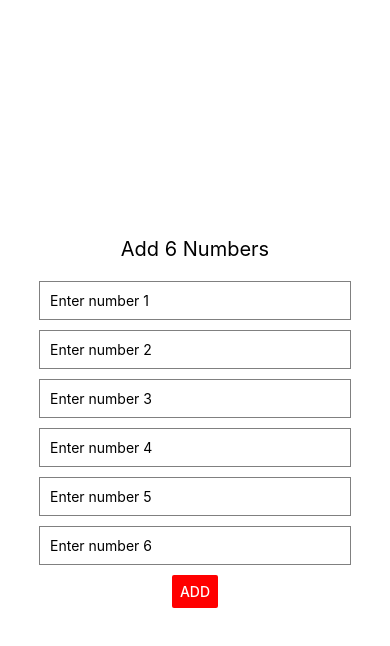
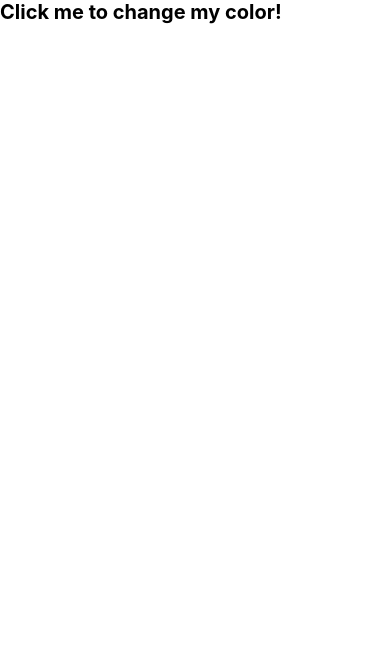
Before and after one commit to Adeoye03/classwork, a React Native app: screen / in a window 390 px wide. Shown: the top 646 px of the page. Built offline with nearby package versions, Linux system fonts and the light colour scheme.

Commit message:
Update App.js

```diff
--- a/App.js
+++ b/App.js
@@ -1,75 +1,25 @@
-import * as React from 'react';
-import { StyleSheet, Text, TextInput, View, Button, Alert } from 'react-native';
+import React, {useState} from "react";
+import { StyleSheet, Text, TouchableOpacity, View } from "react-native";
 
 export default function App() {
-  const [num1, setNum1] = React.useState('');
-  const [num2, setNum2] = React.useState('');
-  const [num3, setNum3] = React.useState('');
-  const [num4, setNum4] = React.useState('');
-  const [num5, setNum5] = React.useState('');
-  const [num6, setNum6] = React.useState('');
+  const [color, setColor] = useState('black');
 
-  const handleAdd = () => {
-    const sum =
-      parseInt(num1) +
-      parseInt(num2) +
-      parseInt(num3) +
-      parseInt(num4) +
-      parseInt(num5) +
-      parseInt(num6);
-    Alert.alert('Result', `The sum of the numbers is: ${sum}`);
+  const colors = [
+    'red', 'green', 'blue', 'yellow', 'orange', 'purple', 'pink', 'teal', 'brown', 'gray'
+  ];
+
+  const changeColor = () => {
+    const randomColor = colors[Math.floor(Math.random() * colors.length)];
+    setColor(randomColor);
   };
 
   return (
-    <View style={styles.container}>
-      <Text style={styles.title}>Add 6 Numbers</Text>
-      <TextInput
-        style={styles.input}
-        placeholder="Enter number 1"
-        keyboardType="numeric"
-        onChangeText={(text) => setNum1(text)}
-        value={num1}
-      />
-      <TextInput
-        style={styles.input}
-        placeholder="Enter number 2"
-        keyboardType="numeric"
-        onChangeText={(text) => setNum2(text)}
-        value={num2}
-      />
-      <TextInput
-        style={styles.input}
-        placeholder="Enter number 3"
-        keyboardType="numeric"
-        onChangeText={(text) => setNum3(text)}
-        value={num3}
-      />
-      <TextInput
-        style={styles.input}
-        placeholder="Enter number 4"
-        keyboardType="numeric"
-        onChangeText={(text) => setNum4(text)}
-        value={num4}
-      />
-      <TextInput
-        style={styles.input}
-        placeholder="Enter number 5"
-        keyboardType="numeric"
-        onChangeText={(text) => setNum5(text)}
-        value={num5}
-      />
-      <TextInput
-        style={styles.input}
-        placeholder="Enter number 6"
-        keyboardType="numeric"
-        onChangeText={(text) => setNum6(text)}
-        value={num6}
-      />
-      <Button
-        title="Add"
-        onPress={handleAdd}
-        color="red"
-      />
+    <View style={StyleSheet.container}>
+      <TouchableOpacity onPress={changeColor}>
+        <Text style={[styles.text, { color: color}]}>
+          Click me to change my color!
+        </Text>
+      </TouchableOpacity>
     </View>
   );
 }
@@ -77,22 +27,12 @@ export default function App() {
 const styles = StyleSheet.create({
   container: {
     flex: 1,
+    justifyContent: 'center',
+    alignItems: 'center',
     backgroundColor: '#fff',
-    alignItems: 'center',
-    justifyContent: 'center',
   },
-  title: {
+  text: {
     fontSize: 20,
-    marginBottom: 20,
-  },
-  input: {
-    width: '80%',
-    borderColor: 'gray',
-    borderWidth: 1,
-    marginBottom: 10,
-    padding: 10,
-  },
-  button: {
-    color: 'black',
+    fontWeight: 'bold',
   },
 });
```
